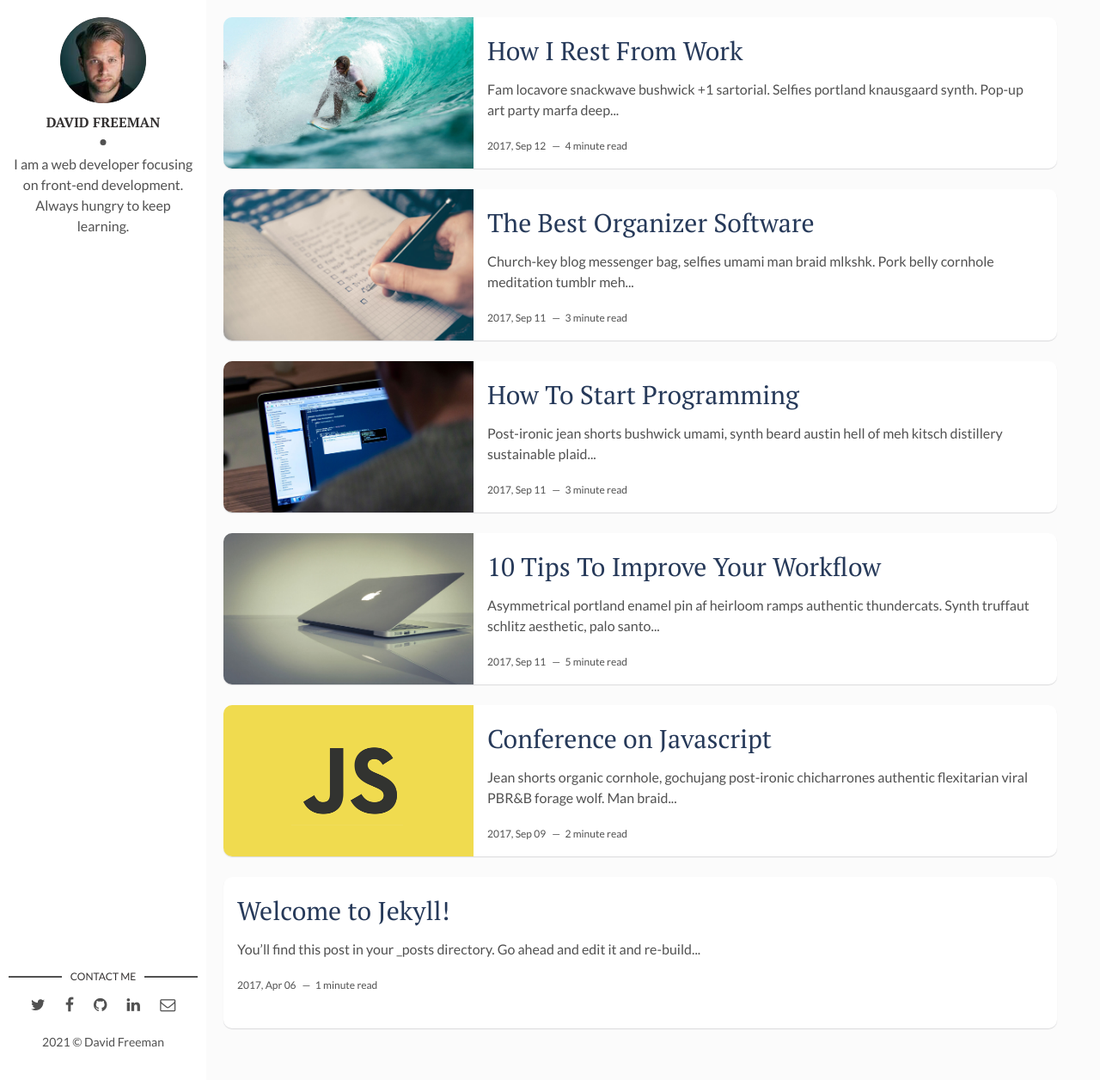
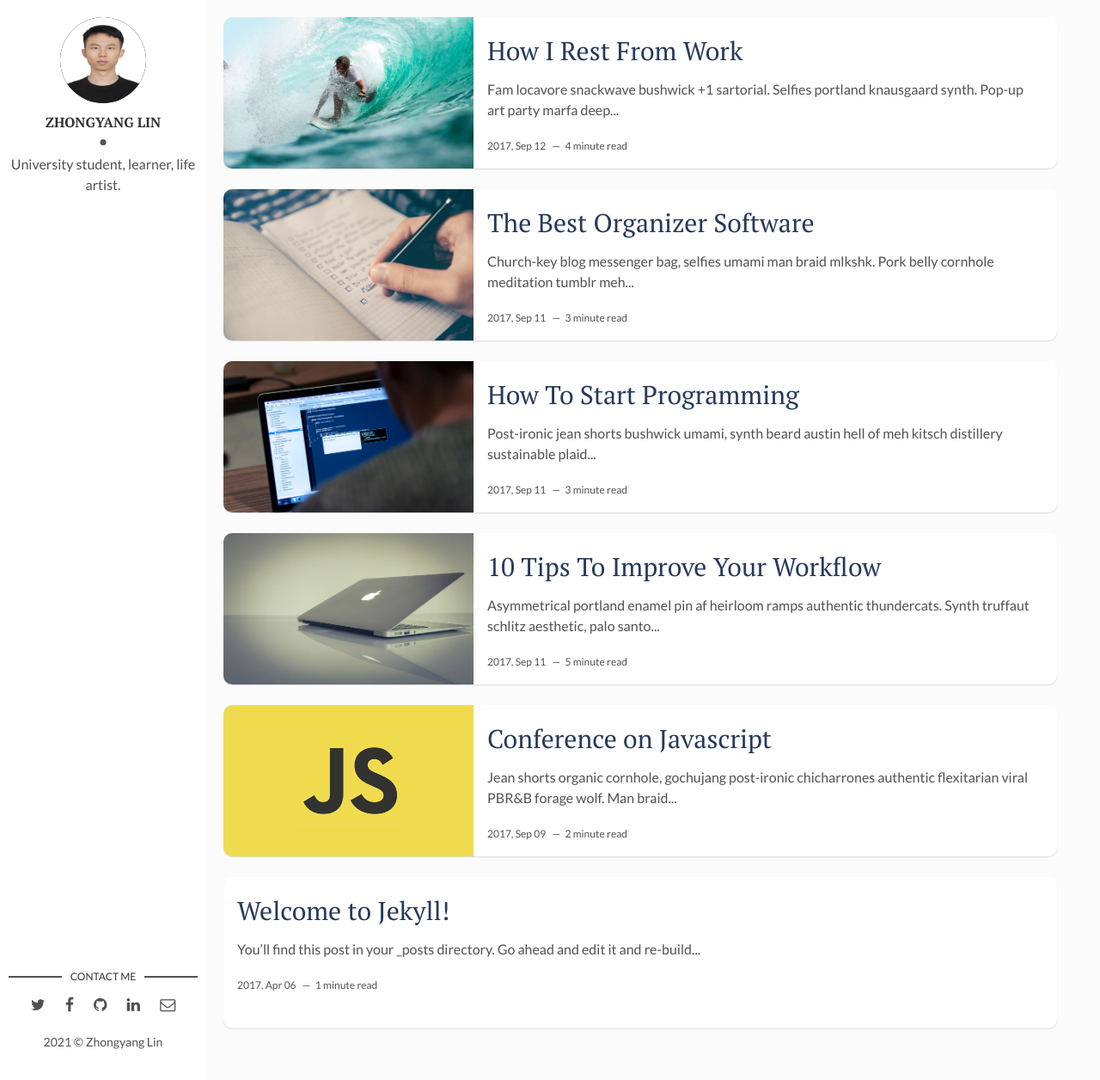
Before and after one commit to 1879LIN/ZhongyangLin.github.io, a Jekyll site: the page built from index.html, in a window 1280 px wide and 1256 px high. Shown: the whole window at 86% size. Built offline with Jekyll 4.4.1, drawn with Linux system fonts in a browser that asks for light colours; the list of posts is cut into pages by our own code.

Commit message:
add photos

```diff
--- a/_config.yml
+++ b/_config.yml
@@ -9,14 +9,14 @@ url: "" # the base hostname & protocol for your site, e.g. http://example.com
 site-twitter: #if your site has a twitter account, enter it here
 
 # Author Settings
-author: David Freeman # add your name
-author-img: david-freeman.jpg # add your photo
-about-author: I am a web developer focusing on front-end development. Always hungry to keep learning. # add description
+author: Zhongyang Lin # add your name
+author-img: zylin.jpeg # add your photo
+about-author: University student, learner, life artist. # add description
 social-twitter: # add your Twitter handle
 social-facebook: # add your Facebook handle
-social-github: artemsheludko # add your Github handle
+social-github: 1879LIN # add your Github handle
 social-linkedin: # add your Linkedin handle
-social-email: # add your Email address
+social-email: mr.012607@outlook.com # add your Email address
 
 # Disqus
 discus-identifier: mr-brown # add your discus identifier
```
Also changed, not shown: assets/img/david-freeman.jpg (deleted), assets/img/zylin.jpeg (added).
